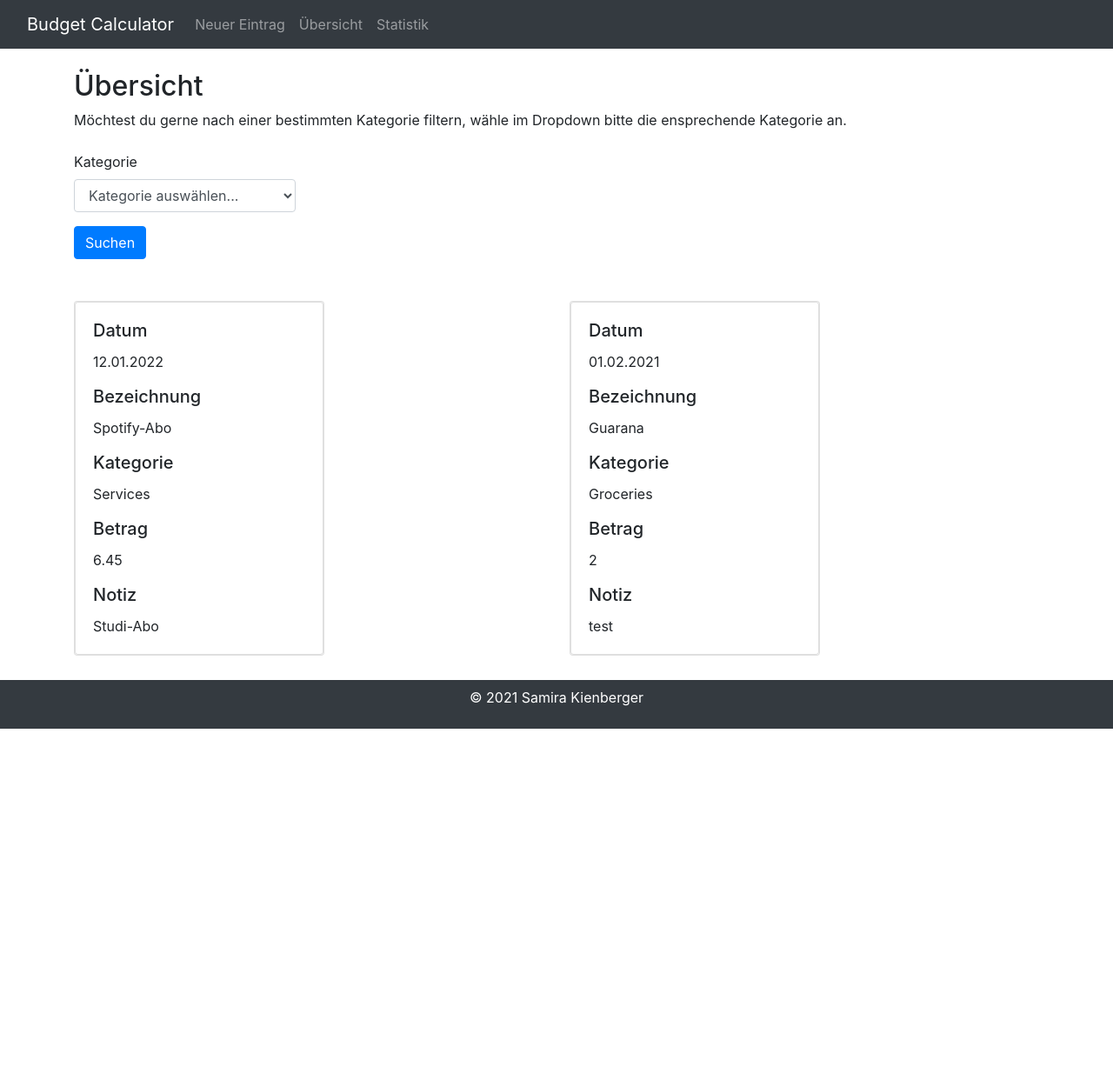
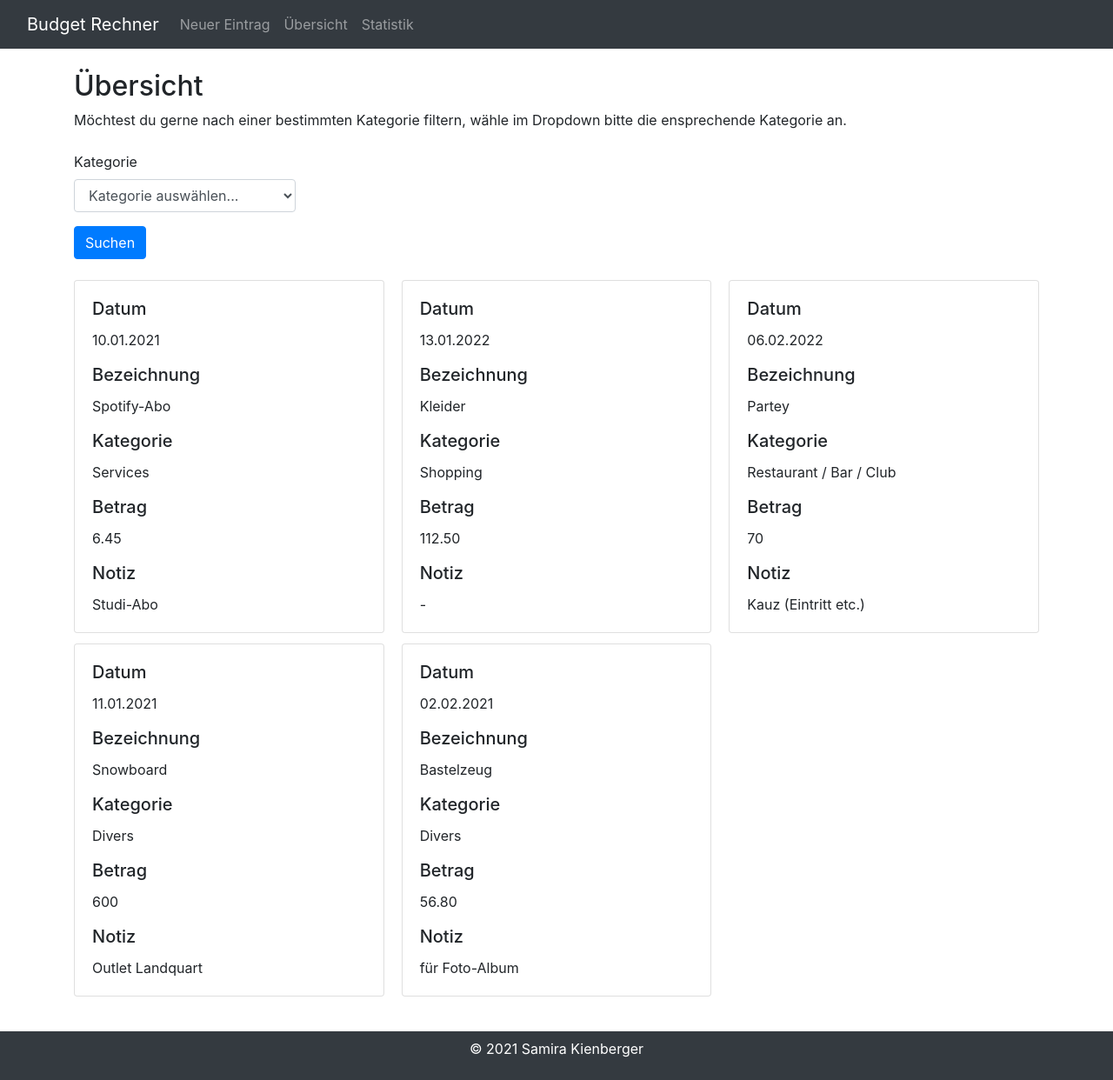
Before and after one commit to actREveL/PRO2, a Flask app: page /uebersicht in a window 1280 px wide. Shown: the whole page at 87% size. Before the commit the page ends 838 px from the top, so only its background shows below. Run offline with Flask 2, Linux system fonts and the light colour scheme; some libraries are stand-ins or nearby versions.

Commit message:
vermutlich letzter commit

```diff
--- /dev/null
+++ b/ausgabe_dict.json
@@ -0,0 +1,37 @@
+{
+    "2022-01-16 10:06:54.087138": {
+        "Datum": "10.01.2021",
+        "Bezeichnung": "Spotify-Abo",
+        "Kategorie": "Services",
+        "Betrag": "6.45",
+        "Notiz": "Studi-Abo"
+    },
+    "2022-01-16 10:08:53.752874": {
+        "Datum": "11.01.2021",
+        "Bezeichnung": "Snowboard",
+        "Kategorie": "Divers",
+        "Betrag": "600",
+        "Notiz": "Outlet Landquart"
+    },
+    "2022-01-16 10:09:23.144095": {
+        "Datum": "13.01.2022",
+        "Bezeichnung": "Kleider",
+        "Kategorie": "Shopping",
+        "Betrag": "112.50",
+        "Notiz": "-"
+    },
+    "2022-01-16 10:09:58.928645": {
+        "Datum": "02.02.2021",
+        "Bezeichnung": "Bastelzeug",
+        "Kategorie": "Divers",
+        "Betrag": "56.80",
+        "Notiz": "f\u00fcr Foto-Album"
+    },
+    "2022-01-16 10:10:59.554933": {
+        "Datum": "06.02.2022",
+        "Bezeichnung": "Partey",
+        "Kategorie": "Restaurant / Bar / Club",
+        "Betrag": "70",
+        "Notiz": "Kauz (Eintritt etc.)"
+    }
+}
--- a/daten.py
+++ b/daten.py
@@ -2,9 +2,9 @@ import json
 from datetime import datetime
 
 
-# Funktion, um eingegebene Daten speichern zu können und in einem File abzuspeichern
+# Funktion, um eingegebene Daten speichern zu können und in einem File abzuspeichern (Json-File wird geschrieben "w")
 def speichern(datum, bezeichnung, kategorie, betrag, notiz):
-    datei = "ausgabe_dict1.json"
+    datei = "ausgabe_dict.json"
     try:
         with open(datei) as open_file:
             datei_inhalt = json.load(open_file)
@@ -21,9 +21,9 @@ def speichern(datum, bezeichnung, kategorie, betrag, notiz):
         json.dump(datei_inhalt, open_file, indent=4)
 
 
-# Funktion, um gespeicherte Daten laden zu können
+# Funktion, um gespeicherte Daten (vom Json-File) laden zu können
 def eingabe_laden():
-    datei_name = "ausgabe_dict1.json"
+    datei_name = "ausgabe_dict.json"
 
     try:
         with open(datei_name) as open_file:
--- a/main.py
+++ b/main.py
@@ -7,46 +7,58 @@ from plotly.offline import plot
 
 app = Flask("Your Budget Calculator")
 
+"""
+Diese Webapplikation wurde selbst gechrieben. Nichts wurde "kopiert".
+Hilfsmittel dabei waren Informationen aus den Vorlesungen von Prog1 & Prog2, vereinzelte Youtube-Tutorials,
+Seiten wie bspw. W3Schools oder die Jinga Dokumentation usw., die Boostrap Dokumentation und zu einem grossen Teil die
+jeweiligen Tutoring-Sessions mit F. Odoni und M. Schmid.
+"""
+
+
 # Home / Startseite
 @app.route('/', methods=['GET', 'POST'])
 def home():
     # wird der Button "Senden" gedrückt, erscheint die Formularseite, sonst normal die Startseite
     if request.method == 'POST':
         return render_template('formular.html')
-    return render_template('index.html', user="Samira")  # --> hier wird der Begrüssungsname mitgegeben (Samira)
+    return render_template('index.html', user="Samira")  # hier wird der Begrüssungsname mitgegeben (Samira)
 
-# Custom Error Pages
-# Invalid URL (Seite nicht gefunden)
+
+# Benutzerdefinierte Fehlerseiten
+# Ungültige URL (Seite nicht gefunden)
 @app.errorhandler(404)
 def page_not_found():
     return render_template("404.html"), 404
 
-# Internal Server Error URL
+
+# Interner Serverfehler URL
 @app.errorhandler(500)
 def page_not_found():
     return render_template("500.html"), 500
 
-# Formularseite --> hier können neue Ausgaben angegeben werden
+
+# Formularseite --> hier können neue Ausgaben erfasst werden
 @app.route('/formular', methods=['GET', 'POST'])
 def formular():
-    if request.method == 'POST':
-        datum = request.form['datum']  # Was im Feld "Name" eingegeben wurde, wird hiermit aufgerufen usw.
+    if request.method == 'POST':  # nur wenn der Button "Senden" gedrückt wird
+        datum = request.form['datum']  # Was im Feld "Datum" eingegeben wurde, wird hiermit aufgerufen usw.
         bezeichnung = request.form['bezeichnung']
         kategorie = request.form['kategorie']
         betrag = request.form['betrag']
         notiz = request.form['notiz']
-        # eigegebene Daten werden gespeichert
+        # damit werden die eingegebenen Daten gespeichert
         daten.speichern(datum, bezeichnung, kategorie, betrag, notiz)
 
     # formular.html wird gerendert und zeigt leere Zeilen an, wenn nicht eingegeben.
     # Wird dann jedoch etwas eingegeben und gesendet, werden diese Daten mit daten.speichern (Funktion in daten.py)
-    # im json-file abgespeichert.
+    # im Json-file abgespeichert.
     return render_template('formular.html')
+
 
 # Übersichtsseite mit Cards --> holt Infos aus daten.py (dem Dictionary) und stellt sie "schön" dar
 @app.route('/uebersicht', methods=['GET', 'POST'])
 def uebersicht():
-    eingabe = daten.eingabe_laden()
+    eingabe = daten.eingabe_laden()  # holt Daten aus daten.py
     filter_liste = []
     filter = ""
     filter_key = ""
@@ -56,21 +68,18 @@ def uebersicht():
     if request.method == 'POST':
         gefiltert = True
         kategorie = request.form['kategorie']
-        betrag = request.form['betrag']
 
         if kategorie != "":
             filter = kategorie
             filter_key = "Kategorie"
 
-        if betrag != "":
-            filter = betrag
-            filter_key = "Betrag"
-
         for key, eintrag in eingabe.items():  # in dieser for-Schleife wird gefiltert und die leere Liste gefüllt
             if eintrag[filter_key] == filter:
                 filter_liste.append(eintrag)
 
+    # hier werden die Informationen mitgegeben, die im template "uebersicht" aufgerufen werden können
     return render_template('uebersicht.html', data=eingabe, user=filter_liste, Kat=gefiltert)
+
 
 # Übersichtsseite mit Balkendiagramm
 @app.route('/ausgabe', methods=['GET', 'POST'])
@@ -88,12 +97,10 @@ def statistik():
 
     x = list(monate.keys())  # Liste für Monate --> kann so in Barchart eingelesen werden
     y = list(monate.values())  # Liste für Beträge/Monat --> kann so in Barchart eingelesen werden
-    # nutzer = ausgabe.get("Name") #--> wieso funktioniert das nicht?!
 
     # hier wird der Barchart erstellt bzw. werden die Daten mitgegeben, welche für den Barchart erforderlich sind
     fig = px.bar(x=x, y=y, labels={"x": "Monate",
                                    "y": "Betrag in CHF"},
-                 # color=y[1],
                  title="Ausgaben über die Monate hinweg")
     # https://plotly.com/python/figure-labels/ für Benennung der Achsen & Titel mittels labels
     # https://careerkarma.com/blog/python-typeerror-unhashable-type-list/ --> für Problembehebung "unhashable list"
@@ -126,5 +133,6 @@ def statistik():
     # mit den Beiträgen/Monat und die Gesamtausgaben über alle Einträge hinweg
     return render_template('ausgabe.html', viz_div=div, monate=monate, total=sum, ergebnis=verfuegbar)
 
-if __name__ == "__main__":
+
+if __name__ == "__main__":  # Im Browser kann http://127.0.0.1:5000/ aufgerufen werden und die Startseite erscheint.
     app.run(debug=True, port=5000)
--- a/templates/ausgabe.html
+++ b/templates/ausgabe.html
@@ -2,13 +2,14 @@
 <div class="container">
     <div class="row">
         <div class="col">
-    <br><h2>Statistik</h2>
-        {{ viz_div|safe}}
+            <br><h2>Statistik</h2>
+            {{ viz_div|safe}} <!-- Diagramm -->
         </div>
     </div>
         <div class="row">
             <div class="col">
                 <h3>Totalausgaben</h3>
+                <!-- hier werden die Totalausgaben pro Monat (eigentlich wie in der Statistik) dargestellt -->
                     {% for monat, betrag in monate.items()%}
                         {{ monat }}: CHF {{ betrag }}<br>
                     {% endfor %}<br>
--- a/templates/index.html
+++ b/templates/index.html
@@ -7,10 +7,8 @@
                 <p class="lead">Willkommen bei deinem persönlich Budget-Rechner.</p>
                 <p class="my-4">Möchtest du gerne eine neue Eingabe machen?</p>
                 <p class="lead">
-                        <!--    <form method="GET">-->
-                        <a class="btn btn-primary btn-lg" href="{{ url_for('formular') }}" role="button" type="submit">Ja, gerne!</a><br><br>
-                        <!--    </form>-->
-                        <a href="{{ url_for('uebersicht') }}">Nein, danke - Zur Übersicht.</a>
+                    <a class="btn btn-primary btn-lg" href="{{ url_for('formular') }}" role="button" type="submit">Ja, gerne!</a><br><br>
+                    <a href="{{ url_for('uebersicht') }}">Nein, danke - Zur Übersicht.</a>
                 </p>
             </div>
         </div>
--- a/templates/nav.html
+++ b/templates/nav.html
@@ -1,6 +1,6 @@
 <nav class="navbar navbar-expand-lg navbar-dark bg-dark">
     <div class="container-fluid">
-        <a class="navbar-brand" href="{{ url_for('home') }}">Budget Calculator</a>
+        <a class="navbar-brand" href="{{ url_for('home') }}">Budget Rechner</a>
         <button class="navbar-toggler" type="button" data-toggle="collapse" data-target="#navbarNav" aria-controls="navbarNav" aria-expanded="false" aria-label="Toggle navigation">
             <span class="navbar-toggler-icon"></span>
         </button>
--- a/templates/uebersicht.html
+++ b/templates/uebersicht.html
@@ -9,7 +9,6 @@
                 <div class="form-group col-3">
                     <label for="inputKategorie">Kategorie</label>
                     <select id="inputKategorie" class="form-control" name="kategorie">
-                    <!--<input type="text" class="form-control" name="kategorie" placeholder="Kategorie">-->
                         <option selected>Kategorie auswählen...</option>
                         <option>Transport</option>
                         <option>Lebensmittel</option>
@@ -60,14 +59,11 @@
             {% endif %}
             {% endif %}
         </div>
-            <div class="column"><br>
         {% if not Kat %}
-              <div class="row row-cols-1 row-cols-sm-2 row-cols-md-3 row-cols-lg-4 g-4">
+        <div class="card-columns">
             <!-- for-Condition -->
             {% for key, value_dict in data.items()%}
-                  <div class="col">
-                      <div class="card h-100" style="width: 18rem;">
-                          <div class="card">
+            <div class="card h-100">
                 <div class="card-body">
                     {% for key2, value in value_dict.items()%}
                     <h5 class="card-title">{{ key2 }}</h5>
@@ -75,12 +71,10 @@
                     {% endfor %}
                 </div>
             </div>
-                      </div>
-                  </div>
+            <!--</div>-->
             {% endfor %}
         </div>
         {% endif %}
-            </div>
         <br>
     </div>
 {% endblock %}
```
Also changed, not shown: templates/formular.html (+27 -19 lines), README.md, ausgabe_dict_alt.json (renamed from ausgabe_dict1.json), img_1.png (added). Lines whose indentation alone changed are shown as unchanged.
